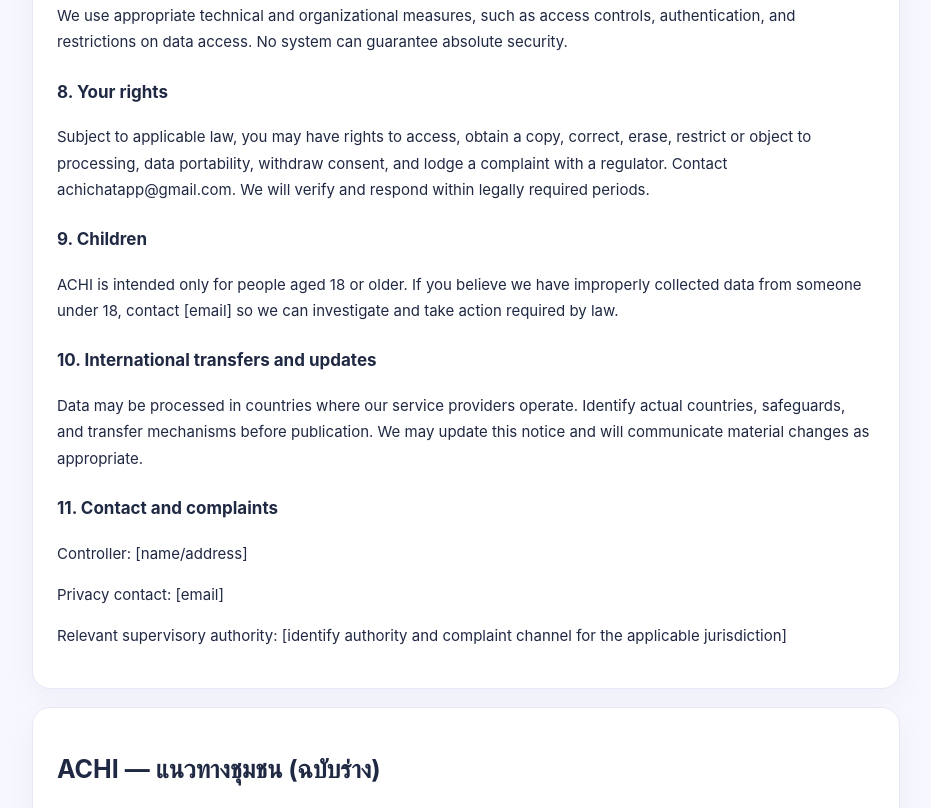
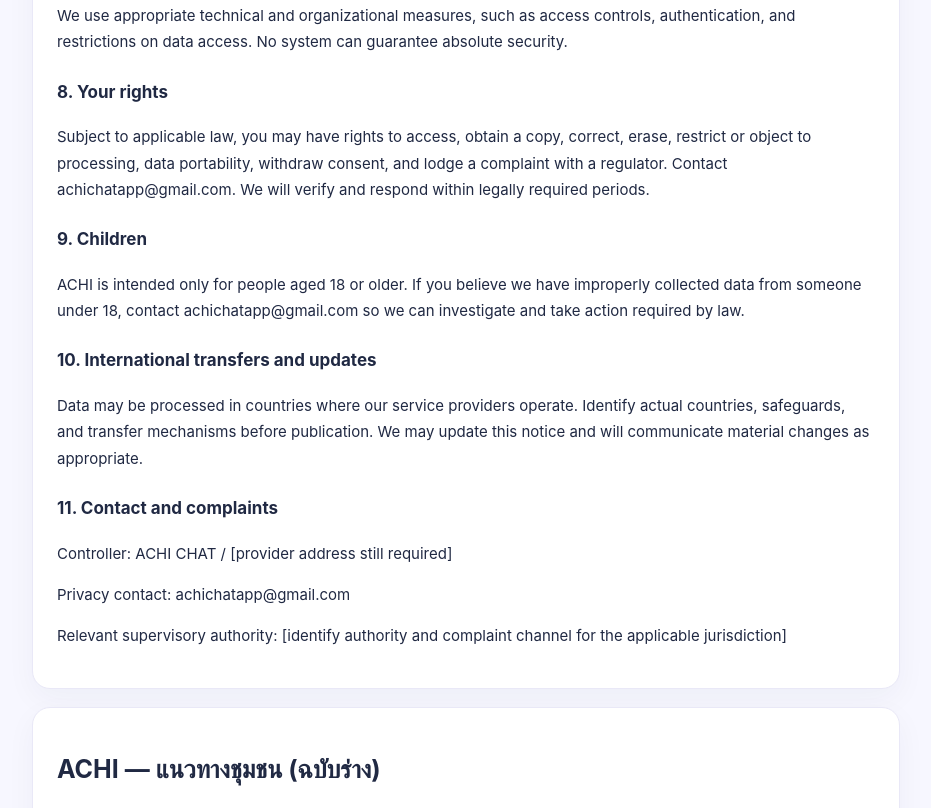
Before and after one commit to vibedaily2026/vibe-chat, a plain HTML site: page policies.html in a window 1280 px wide. Shown: the part 7496-8304 px from the top of the page, without its empty margins (174-1105 px from the left). Drawn offline with Linux system fonts and the light colour scheme.

Commit message:
Fill ACHI legal contact details on policy page

```diff
--- a/policies.html
+++ b/policies.html
@@ -92,7 +92,7 @@
 <h3>10. การโอนข้อมูลระหว่างประเทศและการเปลี่ยนแปลง</h3>
 <p>ข้อมูลอาจถูกประมวลผลในประเทศที่ผู้ให้บริการระบบของเราให้บริการ ต้องระบุประเทศ มาตรการคุ้มครอง และกลไกการโอนข้อมูลจริงก่อนเผยแพร่ เราอาจปรับปรุงนโยบายและแจ้งการเปลี่ยนแปลงที่มีสาระสำคัญตามสมควร</p>
 <h3>11. ติดต่อและร้องเรียน</h3>
-<p>ผู้ควบคุมข้อมูล: [ชื่อ/ที่อยู่]</p>
+<p>ผู้ควบคุมข้อมูล: ACHI CHAT / [ยังต้องระบุที่อยู่ผู้ให้บริการ]</p>
 <p>อีเมลความเป็นส่วนตัว: achichatapp@gmail.com</p>
 <p>หน่วยงานกำกับดูแลที่เกี่ยวข้อง: [ระบุหน่วยงาน/ช่องทางร้องเรียนตามเขตอำนาจ]</p>
 <hr>
@@ -123,12 +123,12 @@
 <h3>8. Your rights</h3>
 <p>Subject to applicable law, you may have rights to access, obtain a copy, correct, erase, restrict or object to processing, data portability, withdraw consent, and lodge a complaint with a regulator. Contact achichatapp@gmail.com. We will verify and respond within legally required periods.</p>
 <h3>9. Children</h3>
-<p>ACHI is intended only for people aged 18 or older. If you believe we have improperly collected data from someone under 18, contact [email] so we can investigate and take action required by law.</p>
+<p>ACHI is intended only for people aged 18 or older. If you believe we have improperly collected data from someone under 18, contact achichatapp@gmail.com so we can investigate and take action required by law.</p>
 <h3>10. International transfers and updates</h3>
 <p>Data may be processed in countries where our service providers operate. Identify actual countries, safeguards, and transfer mechanisms before publication. We may update this notice and will communicate material changes as appropriate.</p>
 <h3>11. Contact and complaints</h3>
-<p>Controller: [name/address]</p>
-<p>Privacy contact: [email]</p>
+<p>Controller: ACHI CHAT / [provider address still required]</p>
+<p>Privacy contact: achichatapp@gmail.com</p>
 <p>Relevant supervisory authority: [identify authority and complaint channel for the applicable jurisdiction]</p></article>
 <article id="community" class="policy"><h1>ACHI — แนวทางชุมชน (ฉบับร่าง)</h1>
 <p><strong>ชื่อบริการ:</strong> ACHI | <strong>ผู้ให้บริการตามกฎหมาย:</strong> ACHI CHAT | <strong>เวอร์ชันร่าง:</strong> 0.1 | <strong>วันที่มีผล:</strong> 23 พฤศจิกายน 2569 | <strong>ติดต่อ:</strong> achichatapp@gmail.com</p>
```
